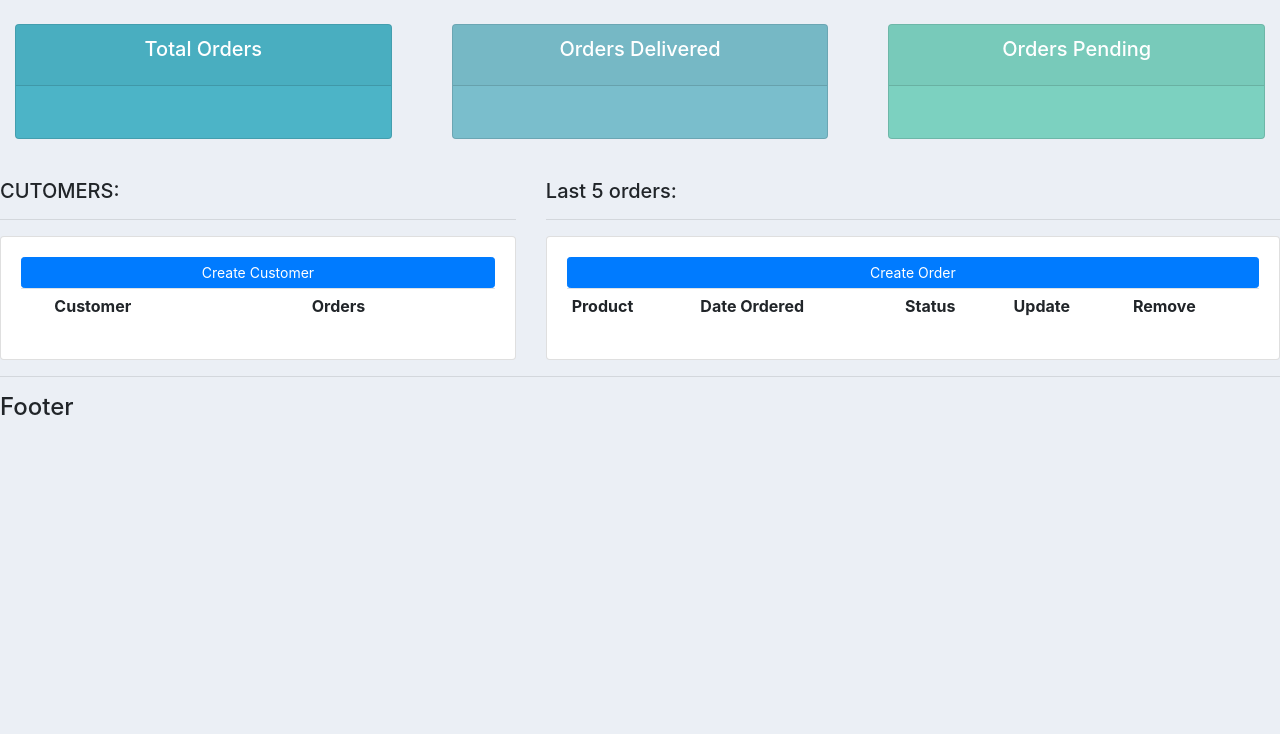
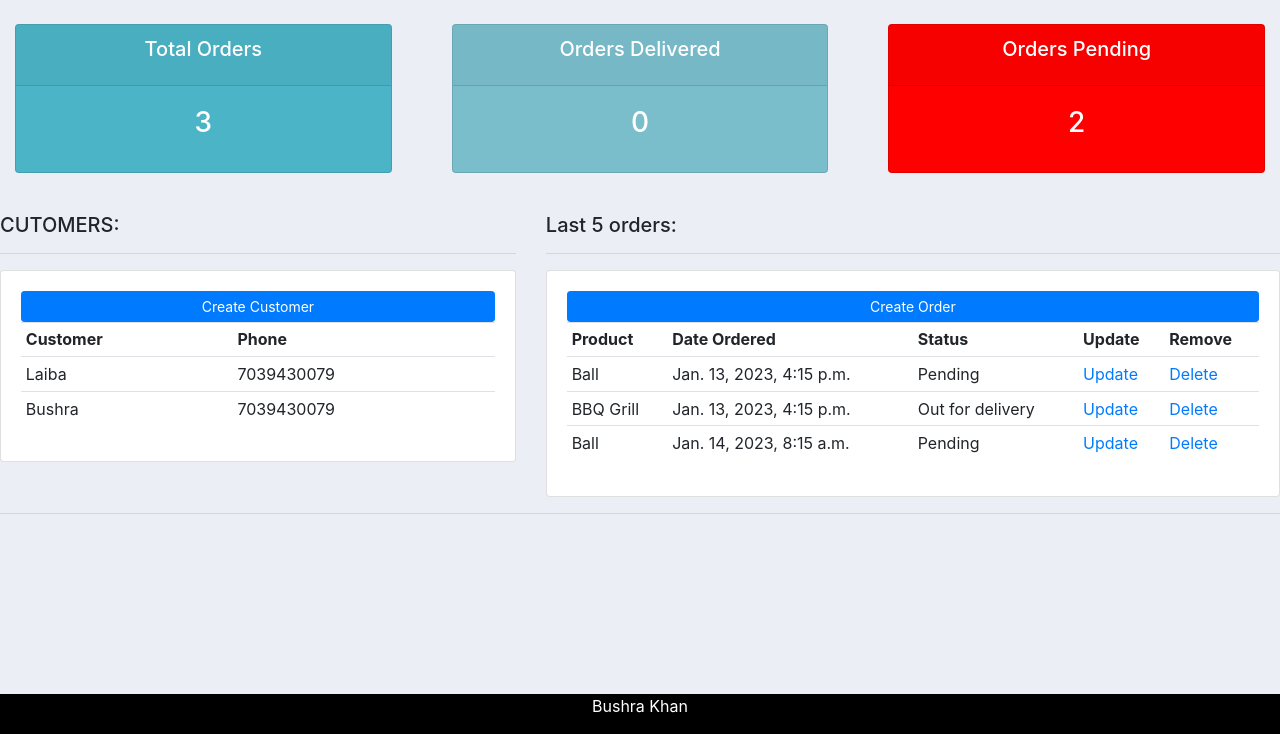
Before and after one commit to bushkhan/django_crm, a Django app: page / in a window 1280 px wide. Shown: the part 66-800 px from the top of the page. Run offline with Django 4.2, Linux system fonts and the light colour scheme; data comes from the database, SQL or seed files in the repository; both versions use the stored data as it was after the commit; lists and menus that the app fills with data are empty; some libraries are stand-ins or nearby versions.

Commit message:
dynamic customers and orders displayed

```diff
--- a/accounts/templates/accounts/dashboard.html
+++ b/accounts/templates/accounts/dashboard.html
@@ -12,10 +12,16 @@
             <a class="btn btn-primary btn-sm btn-block" href="">Create Customer</a>
             <table class="table table-sm">
                 <tr>
-                    <th></th>
                     <th>Customer</th>
-                    <th>Orders</th>
+                    <th>Phone</th>
                 </tr>
+                {% for i in customers %}
+                <tr>
+                    <td>{{i.name}}</td>
+                    <td>{{i.phone}}</td>
+
+                </tr>
+            {% endfor %}
             </table>
         </div>
     </div>
@@ -32,6 +38,16 @@
                     <th>Update</th>
                     <th>Remove</th>
                 </tr>
+                {% for i in orders %}
+                <tr>
+                    <td>{{i.product}}</td>
+                    <td>{{i.date_created}}</td>
+                    <td>{{i.status}}</td>
+                    <td><a href="">Update</a></td>
+                    <td><a href="">Delete</a></td>
+
+                </tr>
+            {% endfor %}
             </table>
         </div>
     </div>
--- a/accounts/templates/accounts/main.html
+++ b/accounts/templates/accounts/main.html
@@ -18,7 +18,9 @@
     {% include 'accounts/navbar.html'%}
     {% block content %}{% endblock %}
     <hr>
-    <h4>Footer</h4>
+    <div class="footer">
+        <p>Bushra Khan</p>
+      </div>
 </body>
 
 <script src="https://code.jquery.com/jquery-3.2.1.slim.min.js"
--- a/accounts/templates/accounts/status.html
+++ b/accounts/templates/accounts/status.html
@@ -7,7 +7,7 @@
                     <h5 class="card-title">Total Orders</h5>
                 </div>
                 <div class="card-body">
-                    <h3 class="card-title"></h3>
+                    <h3 class="card-title">{{total_orders}}</h3>
                 </div>
             </div>
         </div>
@@ -20,7 +20,7 @@
                     <h5 class="card-title">Orders Delivered</h5>
                 </div>
                 <div class="card-body">
-                <h3 class="card-title"></h3>
+                <h3 class="card-title">{{delivered}}</h3>
                 </div>
             </div>
         </div>
@@ -33,7 +33,7 @@
                     <h5 class="card-title">Orders Pending</h5>
                 </div>
                 <div class="card-body">
-                    <h3 class="card-title"></h3>
+                    <h3 class="card-title">{{pending}}</h3>
                 </div>
             </div>
         </div>
--- a/accounts/views.py
+++ b/accounts/views.py
@@ -1,14 +1,31 @@
 from django.shortcuts import render
 from django.http import HttpResponse
-
+from .models import *
 # Create your views here.
 
 
 def home(request):
-    return render(request, 'accounts/dashboard.html')
+    orders = Order.objects.all()
+    customers = Customer.objects.all()
+    total_customers = customers.count()
+    total_orders = orders.count()
+
+    delivered = orders.filter(status='Delivered').count()
+    pending = orders.filter(status='Pending').count()
+    context = {
+    'orders':orders,
+    'customers': customers,
+    'total_orders': total_orders,
+    'delivered': delivered,
+    'pending':pending,
+    }
+
+    return render(request, 'accounts/dashboard.html',context)
 
 def products(request):
-    return render(request, 'accounts/products.html')
+    products = Product.objects.all()
+    return render(request, 'accounts/products.html',{'products': products})
 
 def customer(request):
+
     return render(request, 'accounts/customer.html')
--- a/static/css/main.css
+++ b/static/css/main.css
@@ -9,5 +9,14 @@ body{
     background-color: #7abecc;
 }
 #orders-pending{
-    background-color: #7CD1C0;
+    background-color: red;
 }
+.footer {
+    position: fixed;
+    left: 0;
+    bottom: 0;
+    width: 100%;
+    background-color: black;
+    color: white;
+    text-align: center;
+ }
```
Also changed, not shown: accounts/queryDemos.py (added, +53 -0 lines), accounts/templates/accounts/products.html (+7 -1 lines), db.sqlite3.
